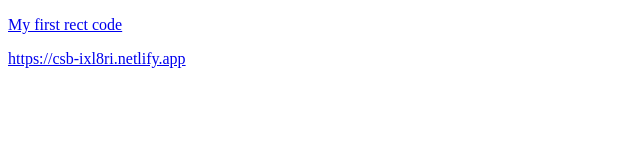
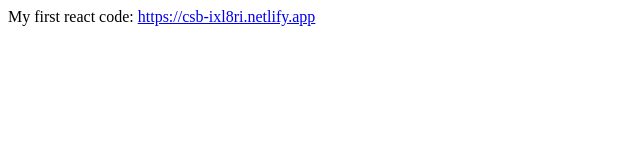
Before and after one commit to vishnu6960/Get_Movie-details, a plain HTML site: page class.html in a window 1280 px wide. Shown: the whole page, without its empty margins (0-640 px from the left). Drawn offline with Linux system fonts and the light colour scheme.

Commit message:
react update

```diff
--- a/class.html
+++ b/class.html
@@ -8,7 +8,8 @@
 </head>
 <body>
     <div>
-        <a href="https://csb-ixl8ri.netlify.app/"><p>My first rect code</p> https://csb-ixl8ri.netlify.app</a>
+        <label>My first react code: </label>
+        <a href="https://csb-ixl8ri.netlify.app/">https://csb-ixl8ri.netlify.app</a>
     </div>
 </body>
 </html>
```
